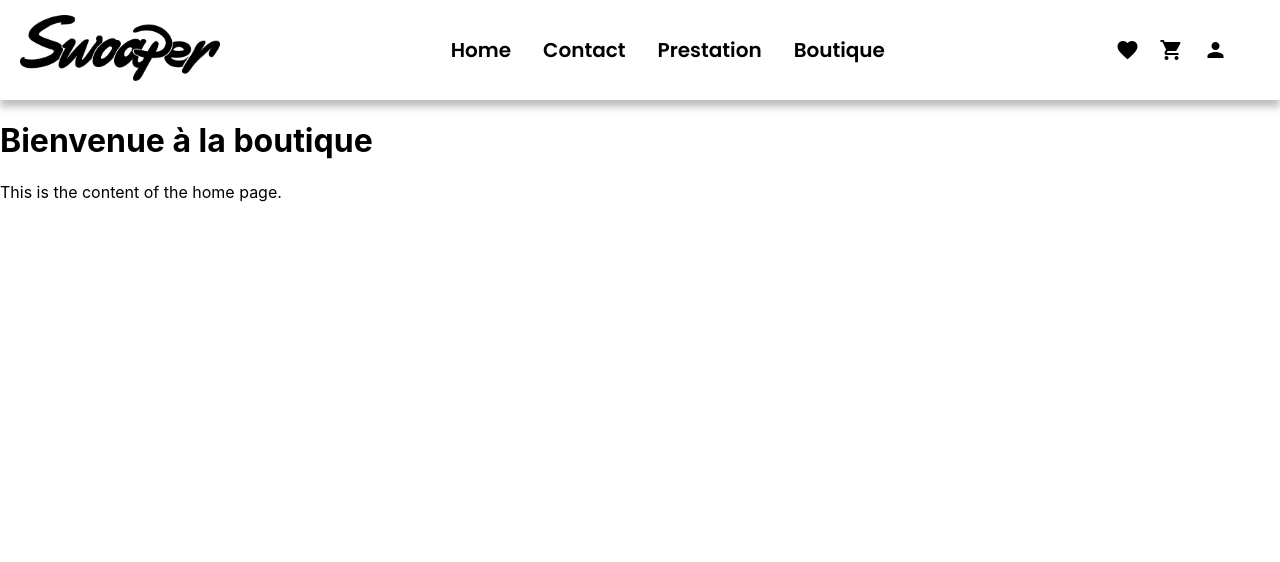
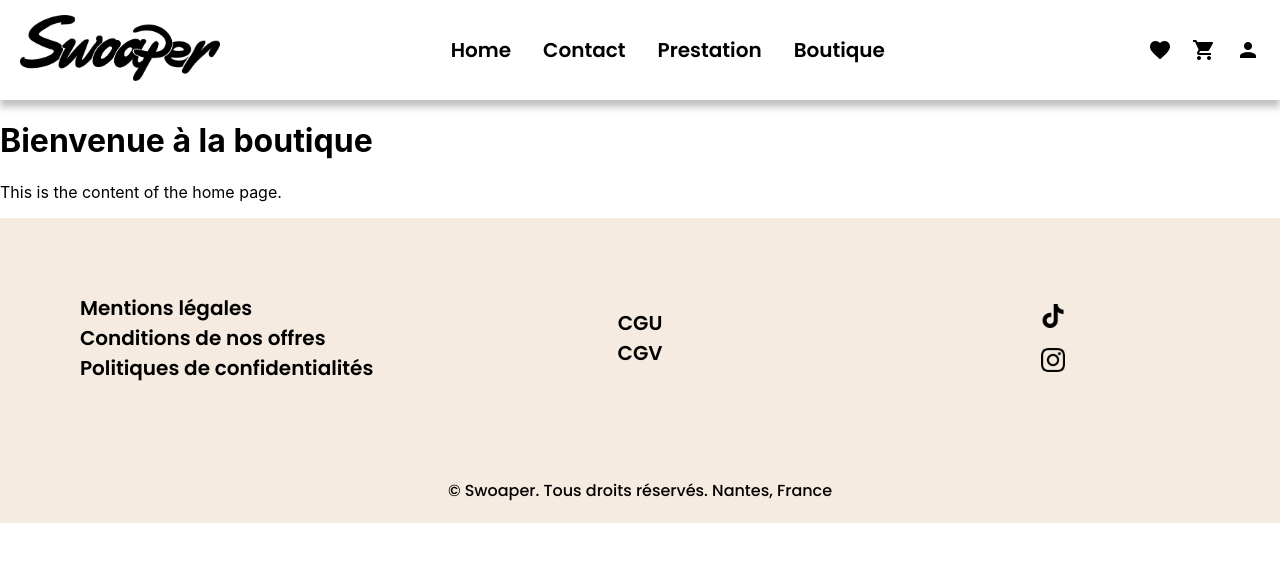
Before and after one commit to Frezz68/swoaper-front, a React (Create React App) app: page /boutique in a window 1280 px wide. Shown: the top 562 px of the page. Built offline with nearby package versions, Linux system fonts and the light colour scheme.

Commit message:
add footer

```diff
--- a/src/App.tsx
+++ b/src/App.tsx
@@ -7,6 +7,7 @@ import Home from "./pages/Home/Home";
 import Prestation from "./pages/Prestation/Prestation";
 import Contact from "./pages/Contact/Contact";
 import Boutique from "./pages/Boutique/Boutique";
+import Footer from "./components/Footer/Footer";
 function App() {
   return (
     <Router>
@@ -21,6 +22,7 @@ function App() {
 
           {/* Vous pouvez ajouter d'autres routes ici si nécessaire */}
         </Routes>
+        <Footer />
       </div>
     </Router>
   );
--- /dev/null
+++ b/src/components/Footer/Footer.scss
@@ -0,0 +1,51 @@
+.footer {
+  background: #f5ebe0;
+  display: flex;
+  flex-direction: column;
+  justify-content: center;
+
+  .right {
+    display: flex;
+    justify-content: center;
+    padding: 10px;
+    color: #000;
+    font-family: Poppins;
+    font-size: 16px;
+    font-style: normal;
+    font-weight: 500;
+    line-height: 45px; /* 90% */
+  }
+
+  .container-footer {
+    height: 200px;
+    display: flex;
+    flex-direction: row;
+    justify-content: space-evenly;
+    padding: 20px;
+
+    .links {
+      color: #000;
+      font-family: Poppins;
+      font-size: 20px;
+      font-style: normal;
+      font-weight: 700;
+      flex: 1;
+      display: flex;
+      justify-content: center;
+      flex-direction: column;
+      align-items: center;
+    }
+    .icons {
+      flex: 1;
+      display: flex;
+      flex-direction: column;
+      gap: 20px;
+      justify-content: center;
+      align-items: center;
+
+      .icon {
+        width: 24px;
+      }
+    }
+  }
+}
--- /dev/null
+++ b/src/components/Footer/Footer.tsx
@@ -0,0 +1,33 @@
+import React from "react";
+import "./Footer.scss";
+import instagram from "../../assets/footer/instagram.png";
+import tiktok from "../../assets/footer/tiktok.png";
+
+const Footer = () => {
+  return (
+    <div className="footer">
+      <div className="container-footer">
+        <div className="links">
+          <div className="link-list">
+            <div>Mentions légales</div>
+            <div>Conditions de nos offres</div>
+            <div>Politiques de confidentialités</div>
+          </div>
+        </div>
+        <div className="links">
+          <div>CGU</div>
+          <div>CGV</div>
+        </div>
+        <div className="icons">
+          <img className="icon" src={tiktok} alt="" />
+          <img className="icon" src={instagram} alt="" />
+        </div>
+      </div>
+      <div className="right">
+        © Swoaper. Tous droits réservés. Nantes, France
+      </div>
+    </div>
+  );
+};
+
+export default Footer;
--- a/src/components/Navbar/Navbar.scss
+++ b/src/components/Navbar/Navbar.scss
@@ -64,5 +64,6 @@
     gap: 20px;
     display: flex;
     flex-direction: row;
+    justify-content: end;
   }
 }
```
Also changed, not shown: src/assets/footer/instagram.png (added), src/assets/footer/tiktok.png (added).
